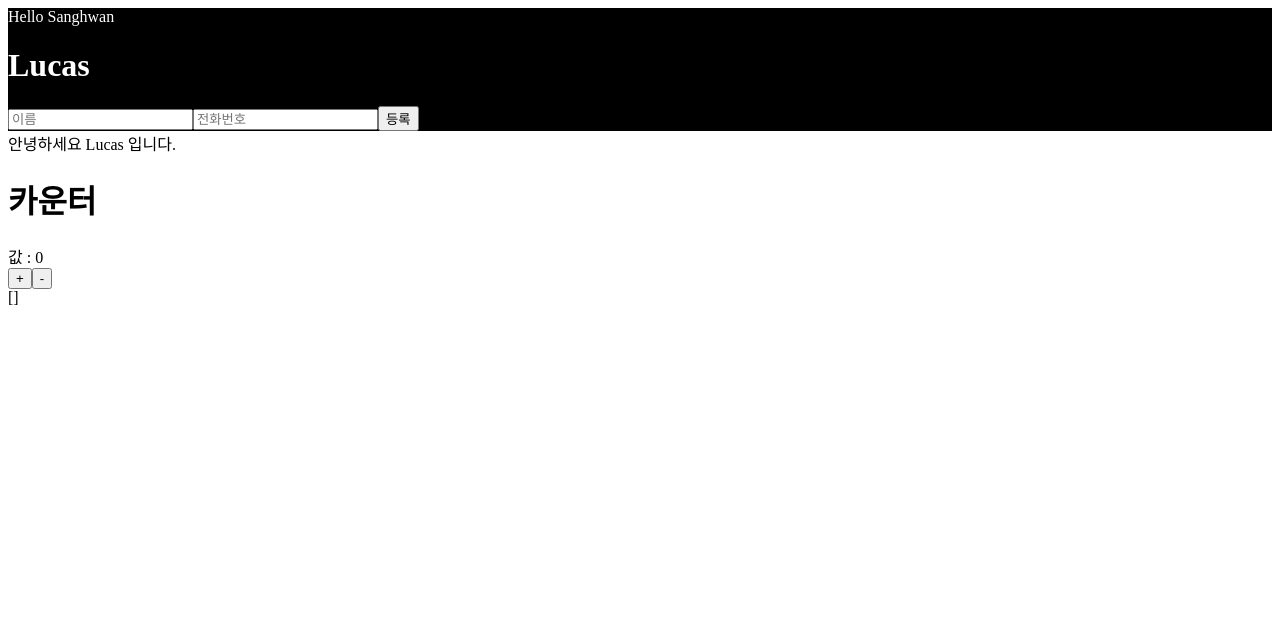
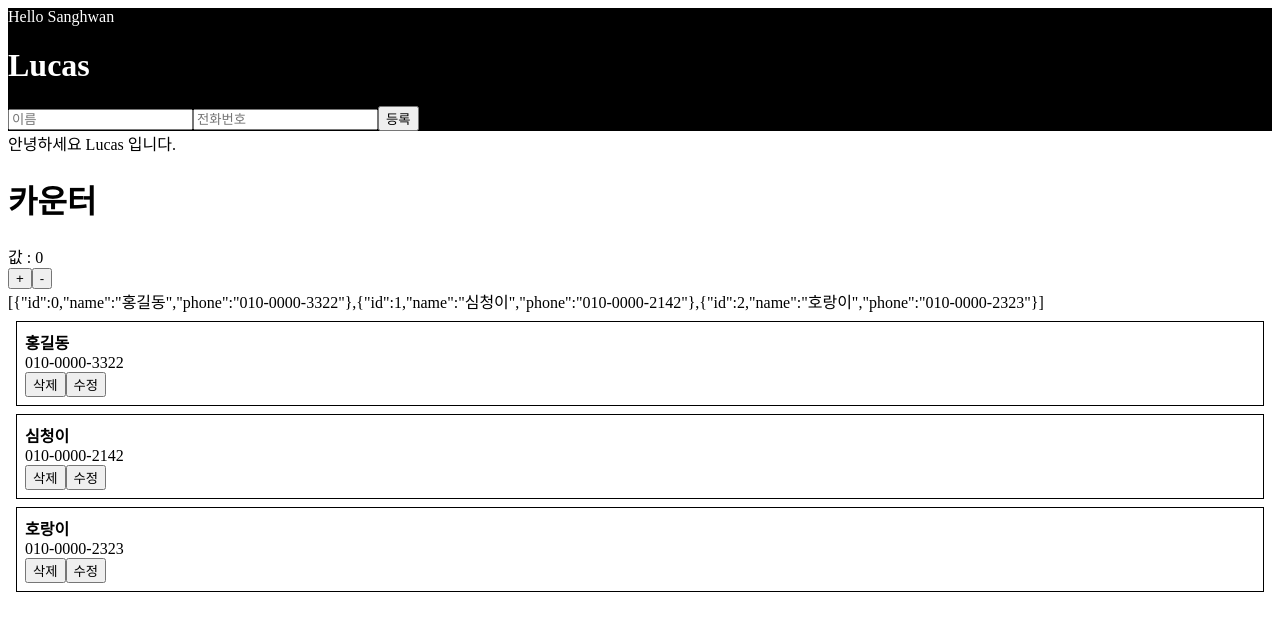
Before and after one commit to LuceteYang/inflearn-velopert, a React (Create React App) app: page / in a window 1280 px wide. Shown: the top 630 px of the page. Built offline with nearby package versions, Linux system fonts and the light colour scheme; the HTML template or start-up script is replaced by a standard one.

Commit message:
shouldComponentUpdate 를 통한 최적화. 불변성을 왜 유지하는가?

```diff
--- a/src/App.js
+++ b/src/App.js
@@ -5,10 +5,31 @@
 import Counter from './Counter';
 import PhoneInfoList from './components/PhoneInfoList';
 class App extends Component{
-	id = 0;
+	id = 3;
+	state = {
+		information : [
+			{
+				id:0,
+				name:'홍길동',
+				phone:'010-0000-3322'
+			},
+			{
+				id:1,
+				name:'심청이',
+				phone:'010-0000-2142'
+			},
+			{
+				id:2,
+				name:'호랑이',
+				phone:'010-0000-2323'
+			}
+		]
+	}
 	handleCreate = (data) =>{
 		const { information } = this.state;
 		this.setState({
+			//불변성을 왜 유지하는가
+			//push로 하게 되면 불변성을 유지하는게 아님
 			information: information.concat({
 				...data,
 				id: this.id++
@@ -34,9 +55,7 @@
 			})
 		})
 	}
-	state = {
-		information :[]
-	}
+
 	render(){
 		return (
 			<Fragment>	{/*Fragment 불필요한 겉 div를 뺄수있다.*/}
--- a/src/components/PhoneInfo.js
+++ b/src/components/PhoneInfo.js
@@ -34,6 +34,16 @@
 			[e.target.name] :e.target.value
 		})
 	}
+
+	shouldComponentUpdate(nextProps, nextState){
+		//shouldComponentUpdate 를 통한 최적화.
+		//내부 컴포넌트가 한번더 렌더되도록 되어있음
+		//업데이트가 불필요할때는 렌더가 되지않도록해야함
+		if(this.state !==nextState){
+			return true;
+		}
+		return this.props.info !== nextProps.info;
+	}
 	render(){
 		const {name, phone, id}  = this.props.info;
 		const {editing}  = this.state;
```
